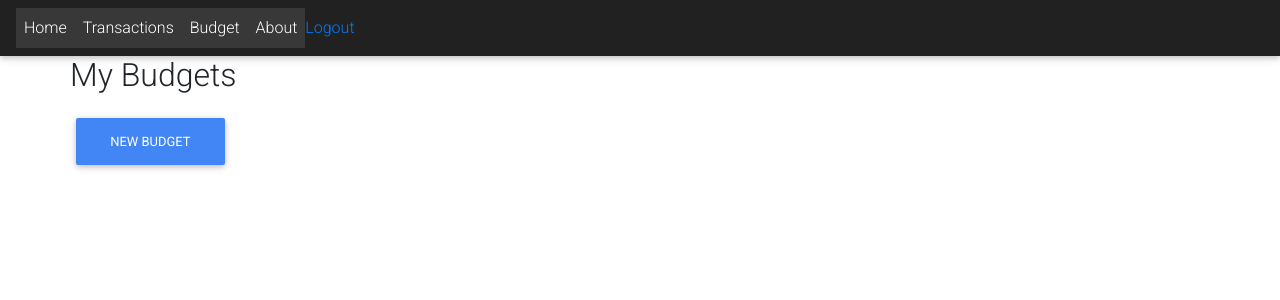
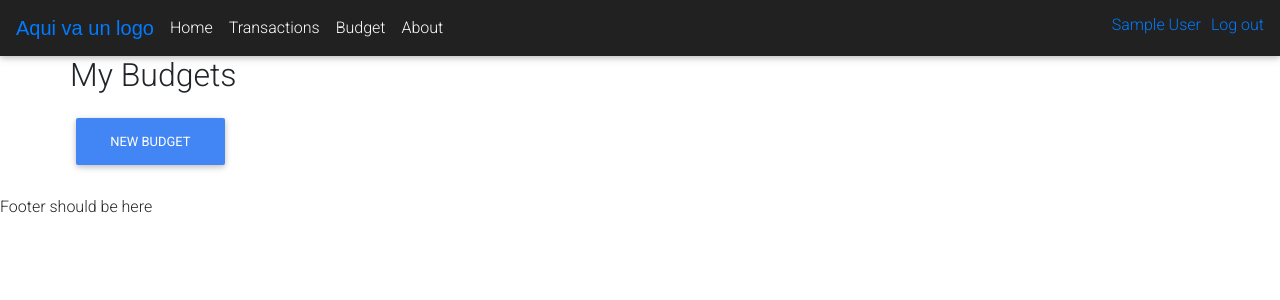
Before and after one commit to Murphyx2/budget-page, a Flask app: page /budget in a window 1280 px wide. Shown: the top 300 px of the page. Run offline with Flask 2, Linux system fonts and the light colour scheme; the visitor is signed in with stand-in values (Sample User, id 1); data that the repository does not hold is empty; some libraries are stand-ins or nearby versions.

Commit message:
Username is display in all pages. CSS layout have been added, as well as the footer css files for later implementation. I've been adding some CSS for the header, but I might endup doing from scratch. There are significants improvements in the nav bar

```diff
--- a/app/routes.py
+++ b/app/routes.py
@@ -17,8 +17,6 @@ nav = [{'name':'Home', 'url':'/home'},
         {'name':'About','url':'/about'},
         ]
 
-signin = {'name':'Sign in','url':'/login'}
-logout = {'name':'Logout','url':'/logout'}
 
 @app.route('/')
 @app.route('/home')
@@ -48,7 +46,7 @@ def about():
     form = ContactForm()
     if form.validate_on_submit():
         return redirect('/index', nav=nav, description='Algo', title='')
-    return render_template('about.html', title='About', description= 'This about the page', nav=nav, form=form)
+    return render_template('about.html', title='About', description= 'This about the page', nav=nav, form=form, user=current_user)
 
 
 @app.route('/budget', methods=['GET','POST'])
@@ -63,7 +61,7 @@ def budget():
         budget.save()
         redirect(url_for('budget',make_response='GET'))
     budgetElement = zip(budgets, range(len(budgets)))
-    return render_template('budget.html', title='Budget', description='This about the page creating a budget', nav=nav, form=form, budgets=budgetElement)
+    return render_template('budget.html', title='Budget', description='This about the page creating a budget', nav=nav, form=form, budgets=budgetElement, user=current_user)
 
 
 @app.route('/budget/<budget_id>', methods=['GET'])
@@ -74,11 +72,11 @@ def unique_budget(budget_id):
     if request.method == 'GET':
         budget = Budgets.objects(user_id=current_user.get_id(), id=budget_id).first()
         if budget is None:
-            flash('Budget does not contain elements')
-            return redirect(url_for(budget))
+            flash(' '.join(('Budget with ID = ',budget_id, 'could not be found')))
+            return redirect(url_for('budget'))
         #Testing data creator
         #testingDataCreator.create_testing_date(budget)
-    return render_template('unique_budget.html', title=budget.title, description=budget.description , nav=nav, budget=budget, titles=titles)
+    return render_template('unique_budget.html', title=budget.title, description=budget.description , nav=nav, budget=budget, titles=titles, user=current_user)
 
 
 @app.route('/register',methods=['GET','POST'])
@@ -89,23 +87,23 @@ def register():
 
 @app.route('/transactions', methods=['GET','POST'])
 def transactions():
-    return render_template('transactions.html', title='Transactions', description='Register your transactions here', nav=nav)
+    return render_template('transactions.html', title='Transactions', description='Register your transactions here', nav=nav, user=current_user)
 
 
 @app.route('/under_construction')
 def under_construction():
-    return render_template('under_construction.html', title='Site Under Construction', description='Site not ready', nav=nav)
+    return render_template('under_construction.html', title='Site Under Construction', description='Site not ready', nav=nav, user=current_user)
 
 
 @app.route('/update_income_expenses', methods=['POST'])
 @login_required
 def update_income_expenses():
-
     incomeJson = json.loads(request.form["income"])
     expenseJson = json.loads(request.form["expense"])
-
+    print(incomeJson)
+    print(expenseJson)
     budget = Budgets.objects(user_id=current_user.get_id(), id=request.form["budget_id"]).first()
-
+    #Check if there are any objects like income or expenses, if there isn't any, They should be created with the data delivered.
     budget.budget_items.fill_list_income_expenses_from_json('incomeItems', incomeJson)
     budget.budget_items.fill_list_income_expenses_from_json('expenseItems', expenseJson)
     budget.save()
--- a/app/static/css/budget.css
+++ b/app/static/css/budget.css
@@ -7,6 +7,18 @@
     padding-left: 15px;
     padding-bottom: 20px;
 }
+
+.menu-button{
+    width: 10px;
+    height: auto;
+    padding-left: 10px;
+    background: lightgrey;
+    padding-bottom: 5px;
+    padding-right: 24px;
+    padding-top: 10px;
+}
+
+
 
 .top-padding{
     padding-top: 10px;
--- /dev/null
+++ b/app/static/css/layout.css
@@ -0,0 +1,24 @@
+.container-layout{
+    height: auto;
+}
+
+.logo{
+    font-family: sans-serif;
+    float: left;
+}
+
+.custom-nav{
+    width: 700px;
+    float: left;
+}
+
+.custom-nav > nav > ul > li:hover{
+    background-color: orange;
+}
+.logout{
+    margin-left: 10px;
+}
+
+.clear-fix{
+    clear: both;
+}
--- a/app/templates/budget.html
+++ b/app/templates/budget.html
@@ -10,9 +10,11 @@
     <h2>My Budgets</h2>
   </div>
   <div class="row top-padding" >
+    <div>
       <button type="button" class="btn btn-primary" data-toggle="modal" aria-pressed="true" data-target="#newBudget" data-title="Budget">
       New Budget
       </button>
+    </div>
   </div>
   <div class="d-flex flex-row row">
     {% for budget, num in budgets  %}
@@ -24,12 +26,14 @@
               <div class="d-inline-flex col-10">
                 <p class="font-weight-bold">{{budget.title}}</p>
               </div>
-              <div class="dropdown col-1" id="dropdown0">
-                <button class="btn btn-secundary dropdown-toggle col" type="button" id="dropdownMenuButton"
+                <div class="dropdown show col-sm-1" id="dropdown0">
+                    <button class="btn btn-secundary dropdown-toggle col menu-button" type="button" id="dropdownMenuButton"
                       data-toggle="dropdown" aria-haspopup="true" aria-expanded="false">
                     </button>
                   <div class="dropdown-menu" aria-labelledby="dropdownMenuButton">
-                  <a class="dropdown-item" href="#">Action</a>
+                    <a class="dropdown-item" href="#">Edit</a>
+                    <a class="dropdown-item" href="#">Create Copy</a>
+                    <a class="dropdown-item" href="#">Remove</a>
                   </div>
               </div>
             </div>
--- /dev/null
+++ b/app/templates/footer.html
@@ -0,0 +1,3 @@
+<footer>
+    <p>Footer should be here</p>
+</footer>
--- a/app/templates/home.html
+++ b/app/templates/home.html
@@ -11,4 +11,5 @@
     <h3>Welcome guess</h3>
   {% endif %}
 
+
 {% endblock %}
--- a/app/templates/layout.html
+++ b/app/templates/layout.html
@@ -14,11 +14,16 @@
         <link rel="stylesheet" href="https://fonts.googleapis.com/css?family=Roboto:300,400,500,700&display=swap">
         <!-- Material Design Bootstrap -->
         <link rel="stylesheet" href="/static/MDB-Free_4.19.1/css/mdb.min.css">
+        <link rel="stylesheet" href="../static/css/layout.css">
         <script src="https://code.jquery.com/jquery-3.5.1.slim.min.js" integrity="sha384-DfXdz2htPH0lsSSs5nCTpuj/zy4C+OGpamoFVy38MVBnE+IbbVYUew+OrCXaRkfj" crossorigin="anonymous"></script>
     </head>
     <body>
+        <div class="container-layout">
+        <!--Header is insede Navigarion-->
         {% include 'navigation.html' %}
-
+        <div class="clear-fix"></div>
+        <!-- This is to display messages -->
+        <div>
             {% with messages = get_flashed_messages() %}
                 {% if messages %}
                     <ul class=flashes>
@@ -28,9 +33,11 @@
                     </ul>
                 {% endif %}
             {% endwith %}
-
+        </div>
 
         {% block content %}{% endblock %}
+        {% include 'footer.html' %}
+        </div>
         <script src="https://code.jquery.com/jquery-3.5.1.slim.min.js" integrity="sha384-DfXdz2htPH0lsSSs5nCTpuj/zy4C+OGpamoFVy38MVBnE+IbbVYUew+OrCXaRkfj" crossorigin="anonymous"></script>
         <script src="https://cdn.jsdelivr.net/npm/popper.js@1.16.0/dist/umd/popper.min.js" integrity="sha384-Q6E9RHvbIyZFJoft+2mJbHaEWldlvI9IOYy5n3zV9zzTtmI3UksdQRVvoxMfooAo" crossorigin="anonymous"></script>
         <script src="https://stackpath.bootstrapcdn.com/bootstrap/4.5.0/js/bootstrap.min.js" integrity="sha384-OgVRvuATP1z7JjHLkuOU7Xw704+h835Lr+6QL9UvYjZE3Ipu6Tp75j7Bh/kR0JKI" crossorigin="anonymous"></script>
--- a/app/templates/navigation.html
+++ b/app/templates/navigation.html
@@ -1,16 +1,24 @@
-<header>
-    <nav class="navbar navbar-expand-sm bg-dark navbar-dark">
-        <ul class="navbar-nav">
-            {% for link in nav %}
-            <li class="nav-item active">
-                <a class="nav-link" href="{{ link.url }}">{{ link.name }}</a>
-            </li>
-            {% endfor %}
-        </ul>
+<header class="bg-dark navbar navbar-expand navbar-dark flex-column flex-md-row bd-navbar">
+    <div class="logo navbar-brand mr-0 mr-md-2">
+        <a class="" href={{ url_for('index') }}> Aqui va un logo</a>
+    </div>
+    <div class="navbar-nav-scroll">
+            <nav class="">
+                <ul class="navbar-nav bd-navbar-nav flex-row">
+                    {% for link in nav %}
+                    <li class="nav-item">
+                        <a class="nav-link" href="{{ link.url }}">{{ link.name }}</a>
+                    </li>
+                    {% endfor %}
+                </ul>
+            </nav>
+        </div>
+        <ul class="navbar-nav flex-row ml-md-auto d-none d-md-flex">
             {% if current_user.is_anonymous %}
-                <a class="" href={{ url_for('login') }}>Login</a>
+                <li class="nav-item"><a class="" href={{ url_for('login') }}>Login</a></li>
             {% else %}
-                <a class="" href={{ url_for('logout') }}>Logout</a>
+                <li class="nav-item"><a class="" href=""> {{user.first_name}} {{user.last_name}}</a></li>
+                <li class="nav-item  logout"><a class="" href={{ url_for('logout') }}>Log out</a></li>
             {% endif %}
-    </nav>
+    </div>
 </header>
```
Also changed, not shown: app/static/css/unique_budget.css (+18 -0 lines), app/templates/unique_budget.html (+12 -24 lines), app/static/css/footer.css (added), 1 other file. Lines whose indentation alone changed are shown as unchanged.
